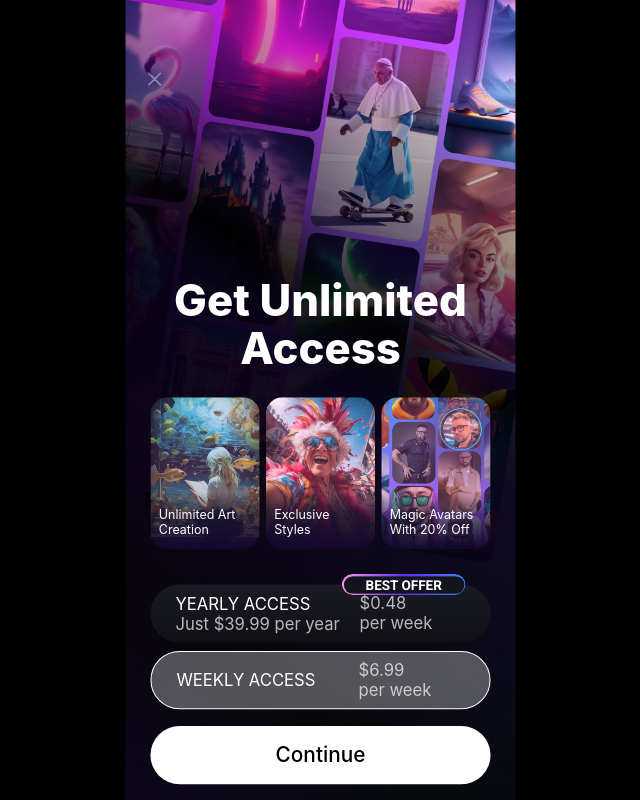
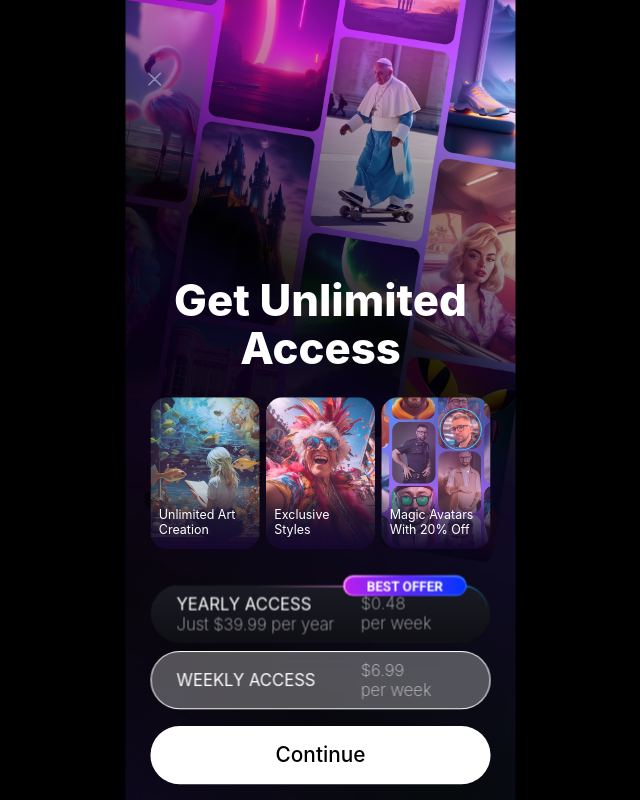
Before and after one commit to VaniukKarina/aiby-test-task, a plain HTML site: page index.html in a window 1280 px wide. Shown: the whole page, without its empty margins (320-960 px from the left). Drawn offline with Linux system fonts and the light colour scheme.

Commit message:
update styles for plans

```diff
--- a/index.html
+++ b/index.html
@@ -78,6 +78,7 @@
               </div>
 
               <div class="badge" data-i18n="BEST OFFER"></div>
+              <div class="shadow"></div>
             </a>
 
             <a href="#" class="plan plan--week active">
--- a/script.js
+++ b/script.js
@@ -42,3 +42,16 @@ async function loadLang() {
 })();
 
 loadLang();
+
+(function handlePlans() {
+  const plans = document.querySelectorAll(".plan");
+
+  plans.forEach((plan) => {
+    plan.addEventListener("click", (e) => {
+      e.preventDefault();
+
+      plans.forEach((p) => p.classList.remove("active"));
+      plan.classList.add("active");
+    });
+  });
+})();
--- a/styles.css
+++ b/styles.css
@@ -15,9 +15,9 @@ ul,
 ol,
 li,
 img {
-  list-style: none;
   margin: 0;
   padding: 0;
+  list-style: none;
 }
 
 @font-face {
@@ -51,8 +51,7 @@ body {
 .background {
   position: absolute;
   inset: 0;
-  background: url("assets/images/bg@3x.jpg") no-repeat center top;
-  background-size: cover;
+  background: url("assets/images/bg@3x.jpg") no-repeat center top / cover;
 }
 
 .close {
@@ -61,10 +60,13 @@ body {
   left: 16px;
   width: 24px;
   height: 24px;
-  background: url("assets/images/close.svg") no-repeat center;
-  background-size: contain;
+  background: url("assets/images/close.svg") no-repeat center / contain;
   z-index: 2;
 }
+
+/* ============================= */
+/* CONTENT */
+/* ============================= */
 
 .content {
   position: relative;
@@ -128,6 +130,10 @@ body {
   color: #fff;
 }
 
+/* ============================= */
+/* PLANS */
+/* ============================= */
+
 .plans {
   position: absolute;
   top: 562px;
@@ -141,23 +147,74 @@ body {
 .plan {
   position: relative;
   height: 56px;
+  padding: 18px 56px 18px 24px;
   border-radius: 36px;
-  background: rgba(255, 255, 255, 0.1);
-  padding: 18px 56px 18px 24px;
+  font-size: 16px;
+  font-weight: 400;
+
   display: flex;
   justify-content: space-between;
   align-items: center;
+
   color: #fff;
   text-decoration: none;
+
+  background: rgba(255, 255, 255, 0.1);
+  border: 1px solid transparent;
+  backdrop-filter: blur(10px);
+  -webkit-backdrop-filter: blur(10px);
 }
 
 .plan--year {
   background: linear-gradient(180deg, #1b1b25, #0f0f15);
 }
 
+.plan--year:not(.active)::before {
+  content: "";
+  position: absolute;
+  inset: 0;
+  border-radius: inherit;
+  pointer-events: none;
+
+  background: linear-gradient(
+      90deg,
+      rgba(255, 150, 244, 0),
+      rgba(255, 150, 244, 0.8),
+      rgba(99, 42, 247, 0.8),
+      rgba(59, 130, 246, 0.8)
+    ),
+    linear-gradient(
+      180deg,
+      rgba(255, 150, 244, 0),
+      rgba(99, 42, 247, 0.6),
+      rgba(59, 130, 246, 0.6)
+    );
+
+  background-size: calc(100% - 1px) 1.5px, 1.5px calc(100% - 72px);
+
+  background-position: left 100px top, right top 52px;
+
+  background-repeat: no-repeat;
+}
+
+.shadow {
+  position: absolute;
+  top: 0;
+  right: 0;
+  width: 24px;
+  height: 24px;
+  background: url("assets/images/shadow.svg") no-repeat center / contain;
+  pointer-events: none;
+  transition: opacity 0.2s ease;
+}
+
+.plan--year.active .shadow {
+  opacity: 0;
+}
+
 .plan.active {
   background: rgba(255, 255, 255, 0.3);
-  border: 1px solid #fff;
+  border-color: #fff;
 }
 
 .plan-subtitle,
@@ -165,6 +222,7 @@ body {
   font-size: 16px;
   line-height: 19px;
   opacity: 0.7;
+  font-weight: 200;
 }
 
 .lang-de .plan-subtitle,
@@ -180,18 +238,21 @@ body {
 .badge {
   position: absolute;
   top: -10px;
-  right: 24px;
+  right: 22px;
   width: 119px;
   height: 20px;
   border-radius: 14px;
-  background: rgba(20, 20, 30, 0.9);
+
   display: flex;
   align-items: center;
   justify-content: center;
+
   font-family: "Roboto", sans-serif;
   font-size: 13px;
   font-weight: 700;
   color: #fff;
+
+  background: linear-gradient(90deg, #bc1fef, #0035ff);
   z-index: 2;
 }
 
@@ -201,11 +262,25 @@ body {
   inset: 0;
   padding: 1.5px;
   border-radius: inherit;
+
   background: linear-gradient(90deg, #ff96f4, #632af7, #3b82f6);
   -webkit-mask: linear-gradient(#000 0 0) content-box, linear-gradient(#000 0 0);
   -webkit-mask-composite: xor;
   mask-composite: exclude;
 }
+
+.plan--year.active .badge {
+  background: #fff;
+  color: #000;
+}
+
+.plan--year.active .badge::before {
+  background: #fff;
+}
+
+/* ============================= */
+/* CTA */
+/* ============================= */
 
 .cta {
   position: absolute;
@@ -214,22 +289,29 @@ body {
   right: 24px;
   height: 56px;
   border-radius: 28px;
-  background: #fff;
+
   display: flex;
   align-items: center;
   justify-content: center;
+
+  background: #fff;
+  color: #000;
   font-size: 20px;
+  line-height: 24px;
   font-weight: 500;
-  color: #000;
   text-decoration: none;
 }
+
+/* ============================= */
+/* FOOTER */
+/* ============================= */
 
 .footer {
   position: absolute;
   bottom: 4px;
   left: 54px;
   right: 54px;
-  width: 281px;
+
   display: flex;
   justify-content: space-between;
 }
@@ -255,21 +337,18 @@ body {
 }
 
 /* ============================= */
-/* iPhone 12 / 12 Pro */
+/* DEVICE MODIFIERS */
 /* ============================= */
 
+/* iPhone 12 / 12 Pro */
 .device-12 .wrapper {
   transform: scale(1.04);
   transform-origin: top center;
 }
 
-/* ============================= */
-/* SMALL DEVICES: iPhone SE / 8 */
-/* ============================= */
-
+/* Small devices: SE / 8 */
 .device-small .close {
   transform: translateY(-26px);
-  transform-origin: top center;
 }
 
 .device-small .content {
@@ -279,11 +358,9 @@ body {
 
 .device-small .footer {
   transform: translateY(-150px) scale(0.95);
-  transform-origin: top center;
   bottom: 8px;
 }
 
 .device-small .background {
-  transform-origin: top center;
   background-position: center -34px;
 }
```
Also changed, not shown: assets/images/shadow.svg (added).
